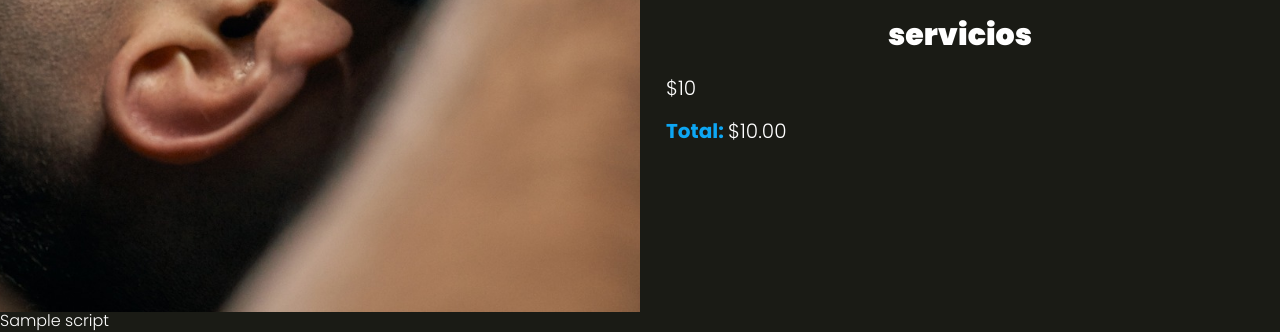
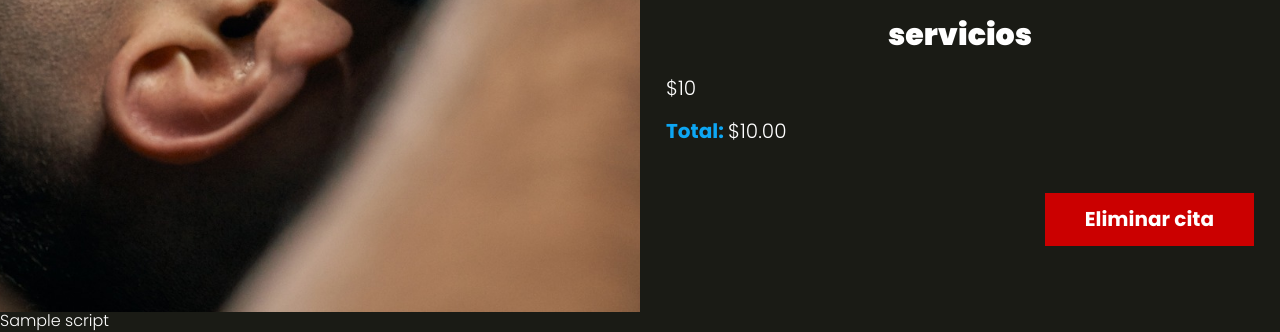
Before and after one commit to Sebastian-BLR/AppSalon_PHP_MVC_JS_SASS, a PHP site: the page made by views/admin/index.php in a window 1280 px wide. Shown: the part 694-1026 px from the top of the page. Run offline with PHP 8.4, Linux system fonts and the light colour scheme; the template is opened without the code that fills it: most values are stand-ins (such as "Sample title", 1, 10 or a date in 2020); data that the repository does not hold is empty.

Commit message:
554. Eliminar Citas

```diff
--- a/public/index.php
+++ b/public/index.php
@@ -39,7 +39,7 @@ $router -> get('/admin', [AdminController::class, 'index']);
 // API de Citas
 $router -> get('/api/servicios', [APIController::class, 'index']);
 $router -> post('/api/citas'   , [APIController::class, 'guardar']);
-
+$router -> post('/api/eliminar', [APIController::class, 'eliminar']);
 
 // Comprueba y valida las rutas, que existan y les asigna las funciones del Controlador
 $router->comprobarRutas();
--- a/src/scss/componentes/_botones.scss
+++ b/src/scss/componentes/_botones.scss
@@ -3,11 +3,16 @@
 
 .boton{
     @include m.boton(v.$azul, v.$blanco);
+    margin-top: v.$separacion + 2rem;
 }
 
+.boton-eliminar{
+    @include m.boton(v.$rojo, v.$blanco);
+
+}
 .r-boton{
-    margin-top: v.$separacion + 2rem;
     margin-left: auto;
     margin-right: 0;
     margin-bottom: 1rem;
+    display: block;
 }
--- a/views/admin/index.php
+++ b/views/admin/index.php
@@ -42,6 +42,10 @@
                                 if(esUltimo($actual, $proximo)):         ?>
 
                                 <p>Total: <span>$<?php echo number_format($total, 2);?></span></p>
+                                <form action="/api/eliminar" method="POST">
+                                    <input type="hidden" name="id" value="<?php echo $cita -> id;?>">
+                                    <input type="submit" value="Eliminar cita" class="boton-eliminar r-boton">
+                                </form>
                 <?php
                                 endif;
                 endforeach;           ?>
```
Also changed, not shown: controllers/APIController.php (+9 -0 lines), public/build/css/app.css, 1 other file.
